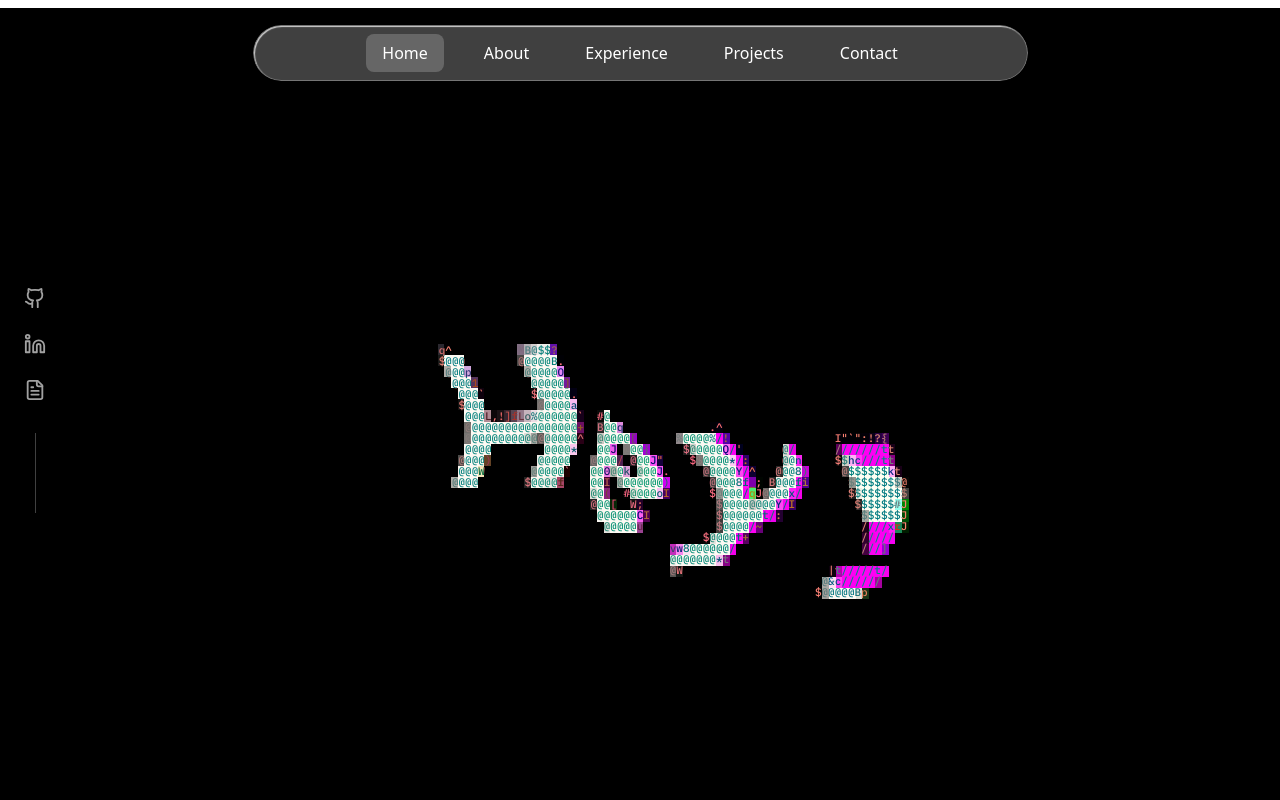
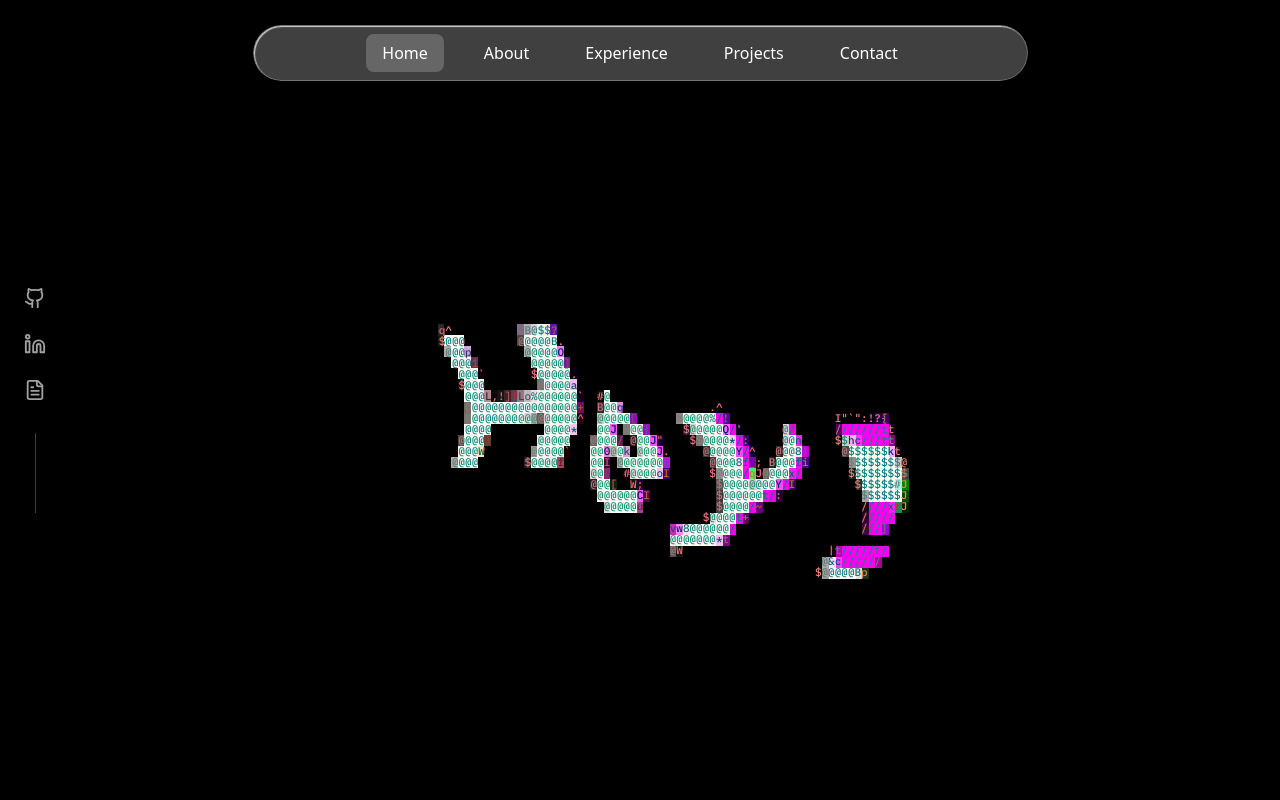
Before and after one commit to Mxxhxr/Portfolio-Site, a React (Vite) app in the folder my-portfolio/: page / in a window 1280 px wide. Shown: the top 800 px of the page. Built offline with nearby package versions, Linux system fonts and the light colour scheme.

Commit message:
final tweaks

```diff
--- a/my-portfolio/src/index.css
+++ b/my-portfolio/src/index.css
@@ -6,10 +6,10 @@
 @tailwind components;
 @tailwind utilities;
 
-/* Global reset / layout */
 html, body, #root {
   height: 100%;
   margin: 0;
+  margin-top: -10px;
 }
 
 html {
```
